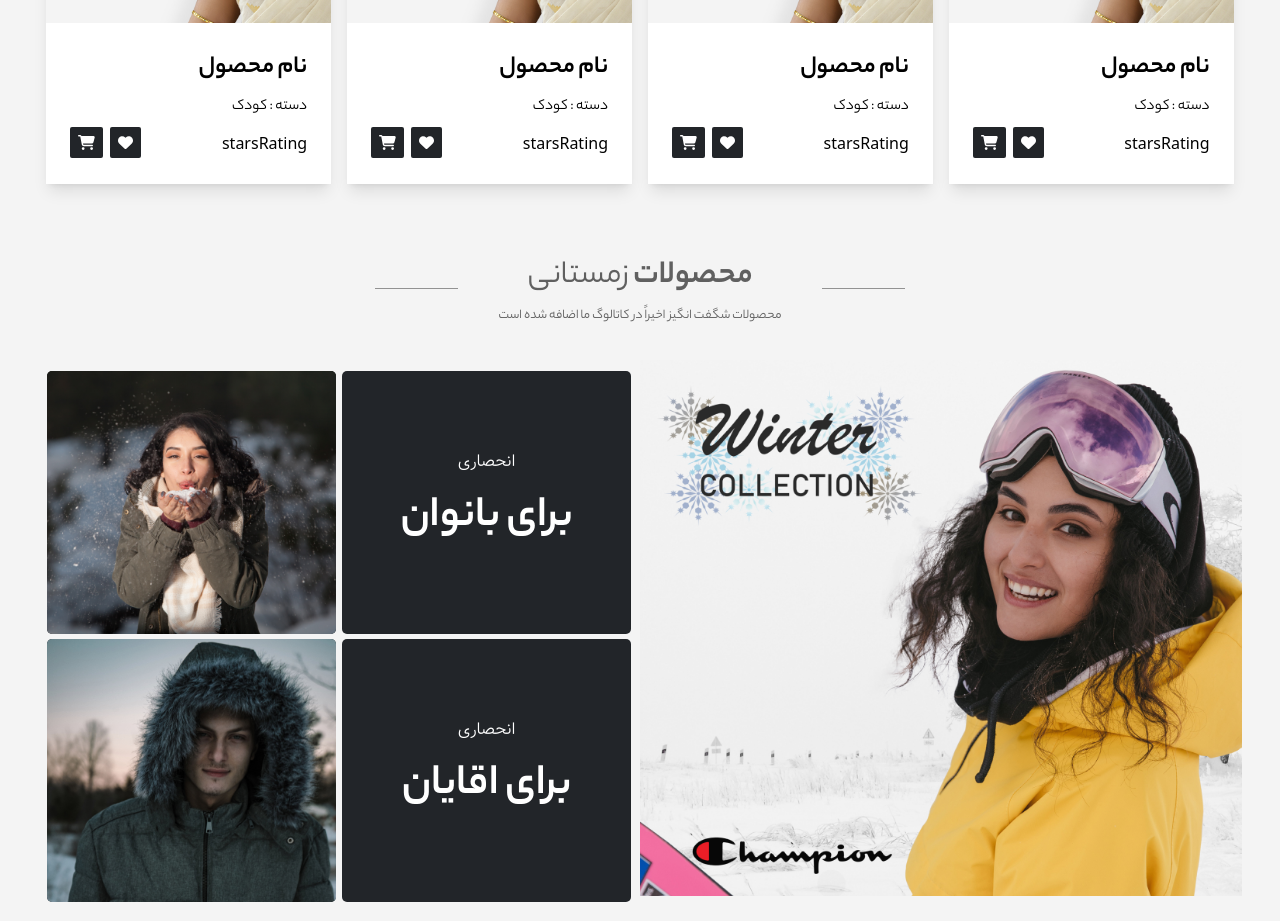
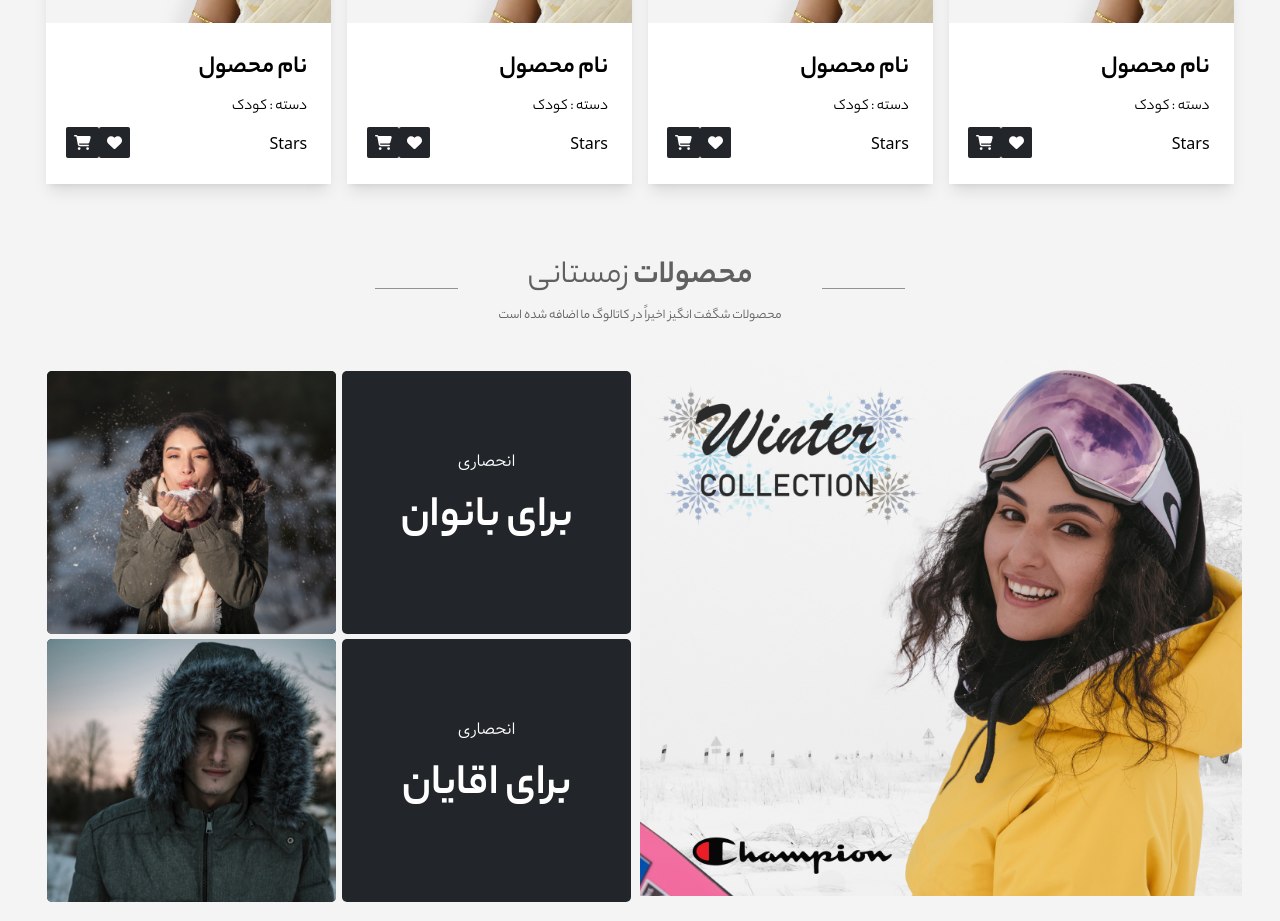
Before and after one commit to alizamanian79/Ecommerce, a Next.js app in the folder client/: page / in a window 1280 px wide. Shown: the part 1960-2881 px from the top of the page. Built offline with nearby package versions, Linux system fonts and the light colour scheme.

Commit message:
problem fixed

```diff
--- a/client/src/components/Home/ProductCard/ProductCard.tsx
+++ b/client/src/components/Home/ProductCard/ProductCard.tsx
@@ -10,7 +10,7 @@ const imageStyles = 'w-97 h-[97%] object-cover rounded-[2px] hover:cursor-pointe
 
 export default function ProductCard() {
 
-  const handleClick = (e:React.ChangeEvent,value:string) =>{
+  const handleClick = (e:any,value:string) =>{
     e.preventDefault()
     alert(value)
   }
--- a/client/src/components/Home/RecentlyProduct/RecentlyProduct.tsx
+++ b/client/src/components/Home/RecentlyProduct/RecentlyProduct.tsx
@@ -43,9 +43,11 @@ function RecentlyProduct() {
 
         <div className={'w-100 h-[37px] bg-rmv mt-[5px] flex justify-between items-center'}>
 
-            starsRating
+           <div className={`w-75 lg:w-75 md:w-60 sm:w-80 `}>
+Stars
+           </div>
 
-            <div className={`lg:w-30 max-sm:w-25 md:w-38
+            <div className={`w-25 lg:w-25 md:w-40 sm:w-20
 
             flex justify-between items-center`}>
             <FontAwesomeIcon icon={faHeart} className={'py-[12px] px-[12px] md:py-[8px] md:px-[8px] bg-[#222529] text-[15px] text-[white] rounded-sm'} />
```
